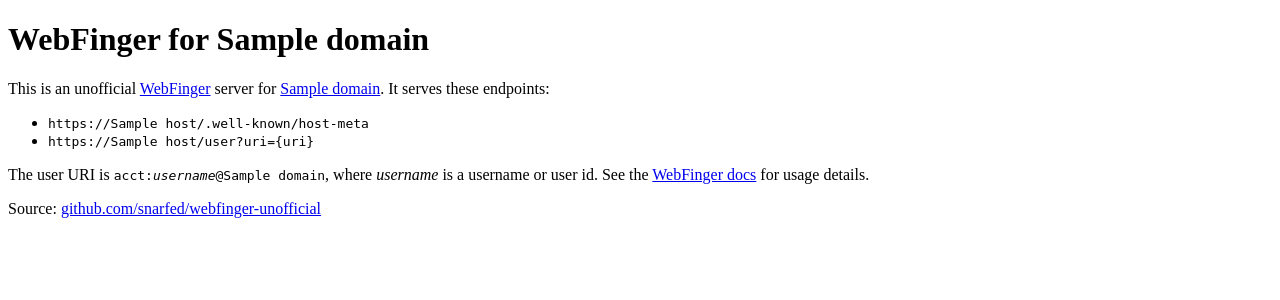
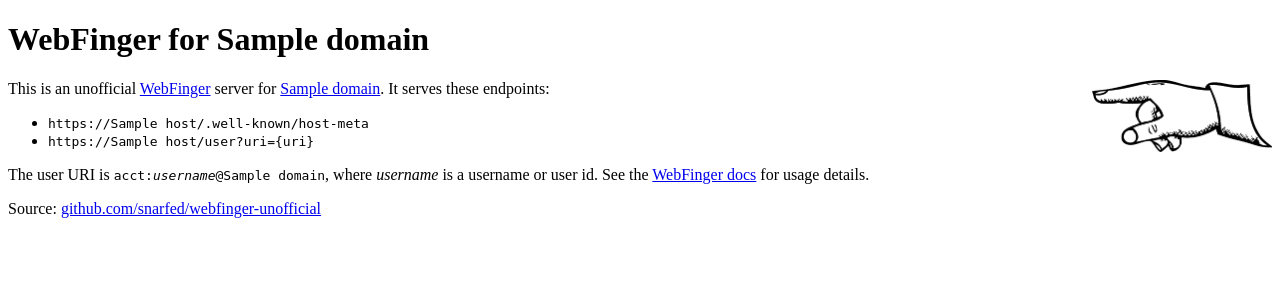
Before and after one commit to snarfed/webfinger-unofficial, a Python web app: template templates/index.html in a window 1280 px wide. Shown: the top 300 px of the page. Run offline with Jinja, Linux system fonts and the light colour scheme; the template is opened without the code that fills it: most values are stand-ins (such as "Sample title", 1, 10 or a date in 2020).

Commit message:
add logo

```diff
--- a/templates/index.html
+++ b/templates/index.html
@@ -9,6 +9,10 @@
 
 <body>
 <h1>WebFinger for {{ domain }}</h1>
+
+<a href="http://code.google.com/p/webfinger/">
+  <img style="float: right; width: 180px" src="/static/pointing_finger.png" /></a>
+
 <p>This is an unofficial
   <a href="http://code.google.com/p/webfinger/">WebFinger</a> server
   for <a href="http://{{ domain }}/">{{ domain }}</a>. It serves these endpoints:</p>
```
Also changed, not shown: static/crossed_fingers.png (added), static/pointing_finger.png (added), 2 other files.
